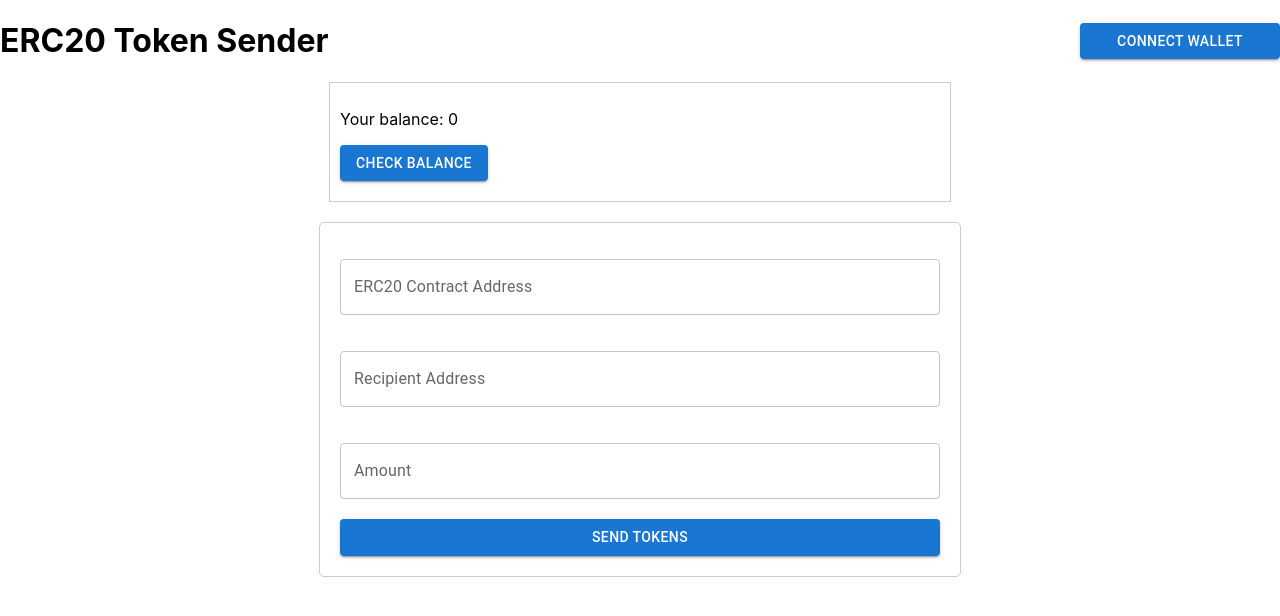
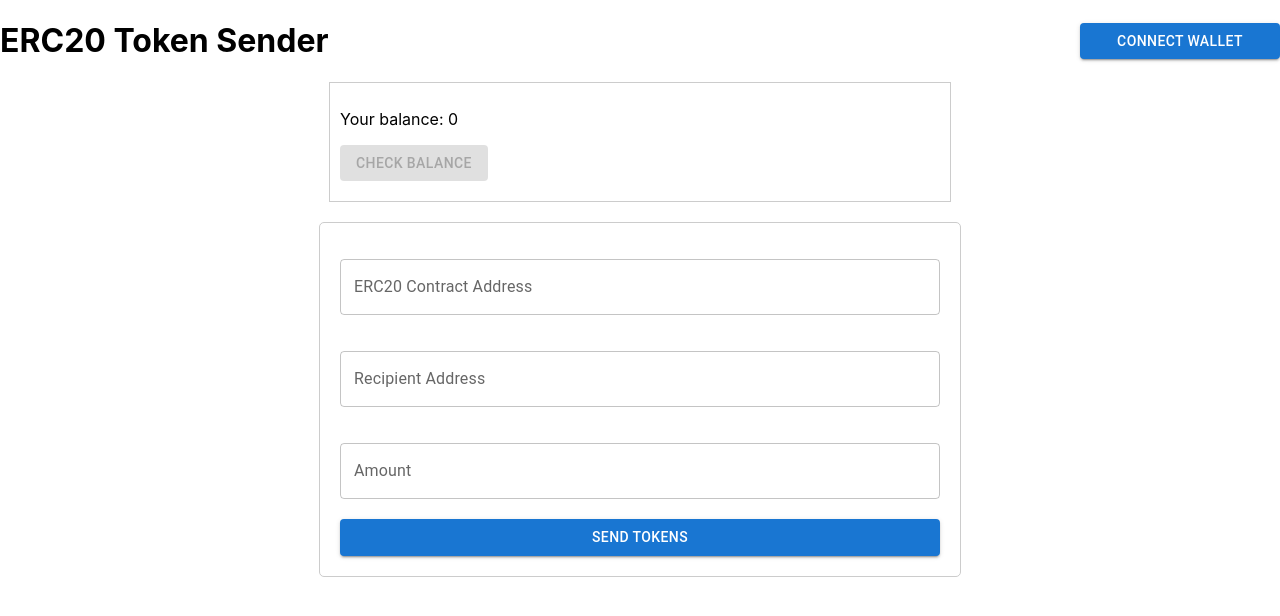
Before and after one commit to defihook/erc20_token_transfer, a React (Create React App) app: page / in a window 1280 px wide. Shown: the top 616 px of the page. Built offline with nearby package versions, Linux system fonts and the light colour scheme.

Commit message:
check balance button

```diff
--- a/src/TokenSender.jsx
+++ b/src/TokenSender.jsx
@@ -276,7 +276,7 @@ function TokenSender() {
 
       <p>Your balance: {balance} {tokenSymbol}</p>
 
-        <Button variant="contained" color="primary" onClick={handleCheckBalance} style={{ marginBottom: '10px' }}>
+        <Button variant="contained" color="primary" onClick={handleCheckBalance} disabled={!state.contractAddress} style={{ marginBottom: '10px' }}>
           Check Balance
         </Button>
         {/* <p>Sender: {walletAddress}</p> */}
```
